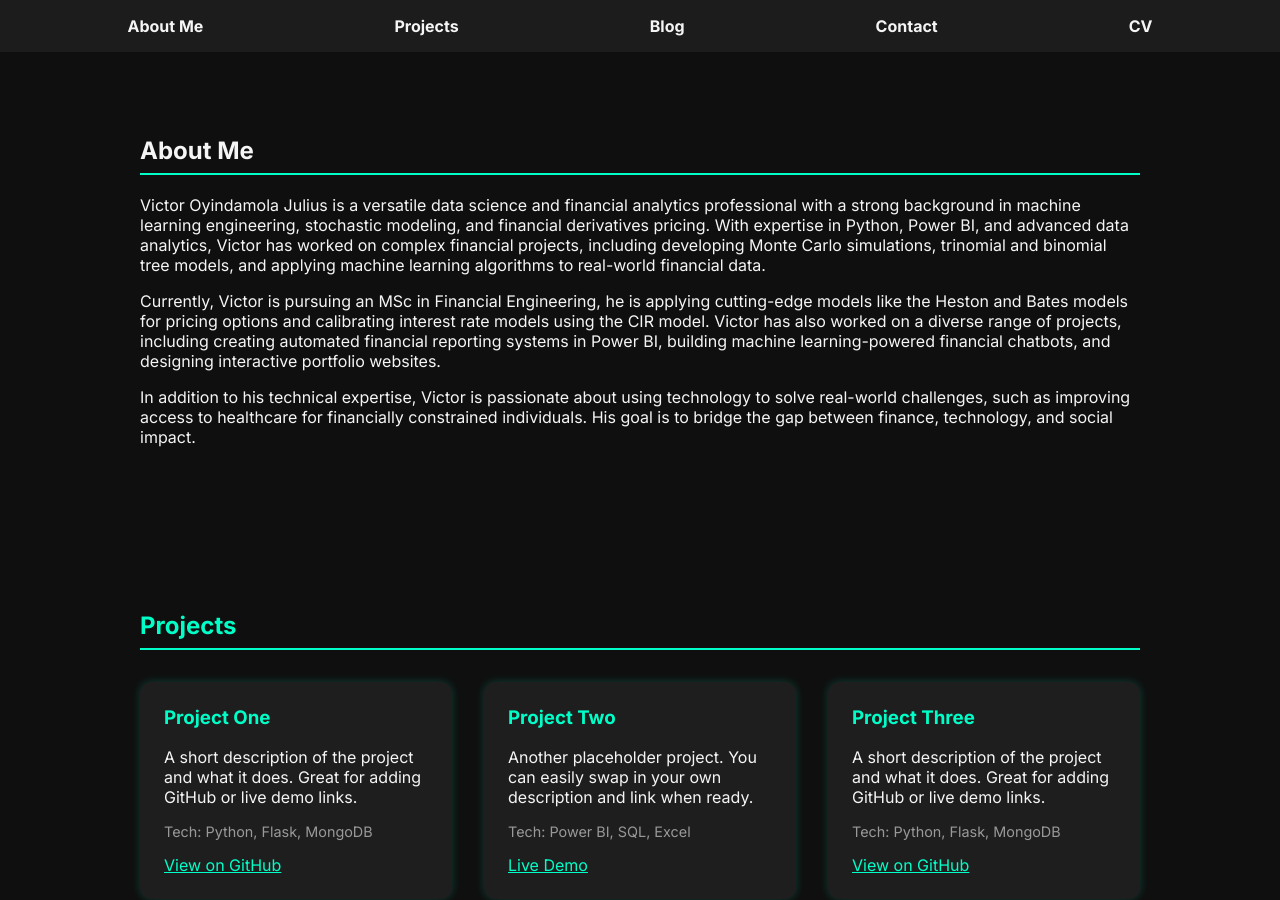
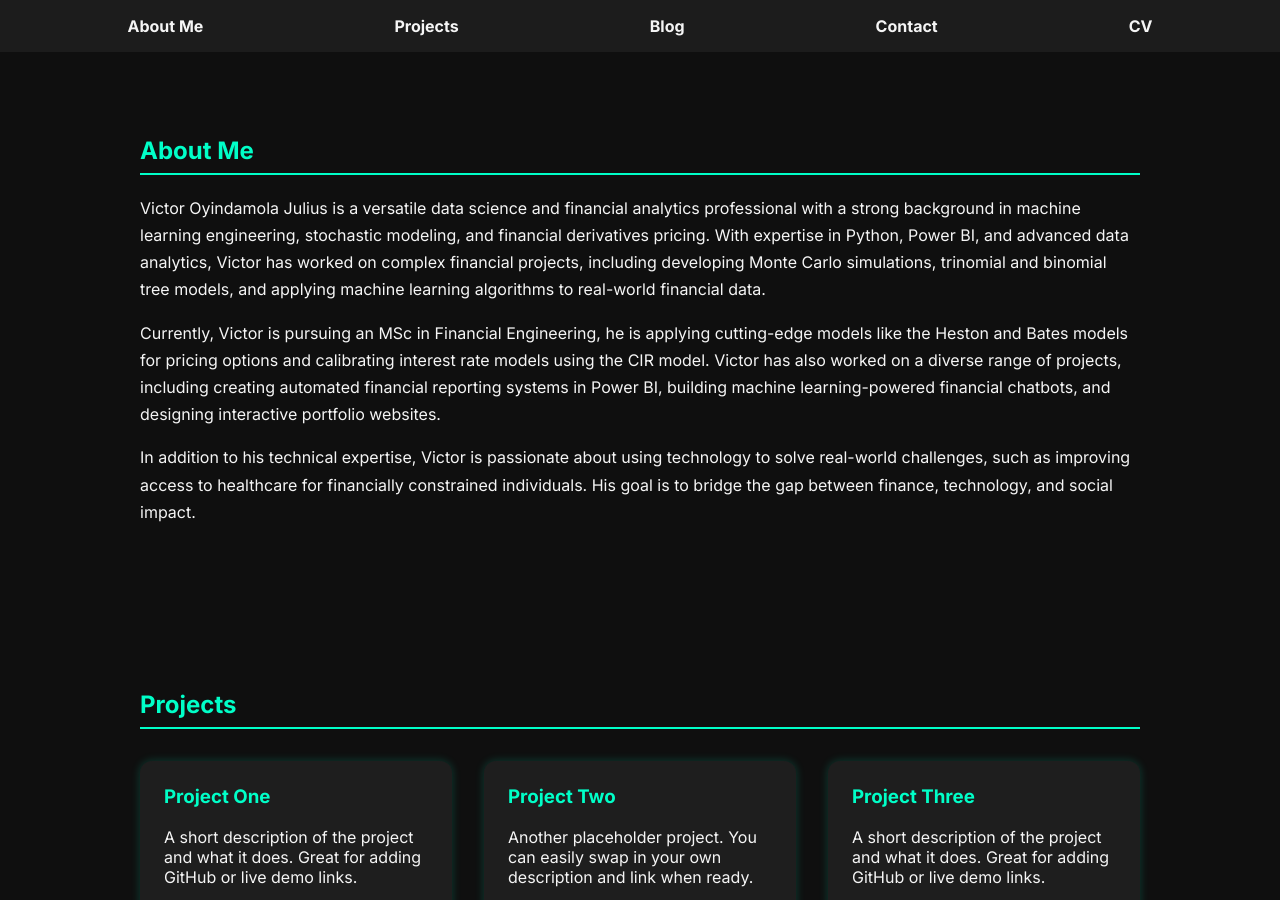
Before and after one commit to VeequeJay/VeequeJay.github.io, a Jekyll site: the page index.html, which Jekyll copies as it is, in a window 1280 px wide and 900 px high. Built offline with Jekyll 4.4.1, drawn with Linux system fonts in a browser that asks for light colours.

Commit message:
Update index.html

```diff
--- a/index.html
+++ b/index.html
@@ -69,10 +69,16 @@
   </nav>
 
   <section id="about" data-aos="fade-up">
-    <h2>About Me</h2>
-    <p>Victor Oyindamola Julius is a versatile data science and financial analytics professional with a strong background in machine learning engineering, stochastic modeling, and financial derivatives pricing. With expertise in Python, Power BI, and advanced data analytics, Victor has worked on complex financial projects, including developing Monte Carlo simulations, trinomial and binomial tree models, and applying machine learning algorithms to real-world financial data.</p>
-    <p>Currently, Victor is pursuing an MSc in Financial Engineering, he is applying cutting-edge models like the Heston and Bates models for pricing options and calibrating interest rate models using the CIR model. Victor has also worked on a diverse range of projects, including creating automated financial reporting systems in Power BI, building machine learning-powered financial chatbots, and designing interactive portfolio websites.</p>
-    <p>In addition to his technical expertise, Victor is passionate about using technology to solve real-world challenges, such as improving access to healthcare for financially constrained individuals. His goal is to bridge the gap between finance, technology, and social impact.</p>
+    <h2 style="color: #00ffc8; border-bottom: 2px solid #00ffc8; padding-bottom: 0.5rem;">About Me</h2>
+    <p style="margin-top: 1rem; line-height: 1.7;">
+      Victor Oyindamola Julius is a versatile data science and financial analytics professional with a strong background in machine learning engineering, stochastic modeling, and financial derivatives pricing. With expertise in Python, Power BI, and advanced data analytics, Victor has worked on complex financial projects, including developing Monte Carlo simulations, trinomial and binomial tree models, and applying machine learning algorithms to real-world financial data.
+    </p>
+    <p style="margin-top: 1rem; line-height: 1.7;">
+      Currently, Victor is pursuing an MSc in Financial Engineering, he is applying cutting-edge models like the Heston and Bates models for pricing options and calibrating interest rate models using the CIR model. Victor has also worked on a diverse range of projects, including creating automated financial reporting systems in Power BI, building machine learning-powered financial chatbots, and designing interactive portfolio websites.
+    </p>
+    <p style="margin-top: 1rem; line-height: 1.7;">
+      In addition to his technical expertise, Victor is passionate about using technology to solve real-world challenges, such as improving access to healthcare for financially constrained individuals. His goal is to bridge the gap between finance, technology, and social impact.
+    </p>
   </section>
 
 
```
